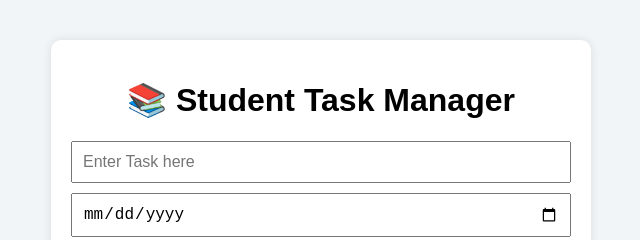
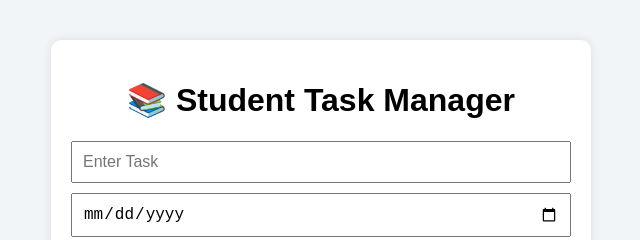
Before and after one commit to Arpita8532/DOSS-ass-2, a plain HTML site: page index.html in a window 1280 px wide. Shown: the top 240 px of the page, 319-959 px from the left. Drawn offline with Linux system fonts and the light colour scheme.

Commit message:
change made in feature branch

```diff
--- a/index.html
+++ b/index.html
@@ -12,7 +12,7 @@
     <h1>📚 Student Task Manager</h1>
 
     <div class="input-section">
-        <input type="text" id="taskInput" placeholder="Enter Task here">
+        <input type="text" id="taskInput" placeholder="Enter Task">
         <input type="date" id="dueDate">
         <button onclick="addTask()">Add Task</button>
     </div>
```
